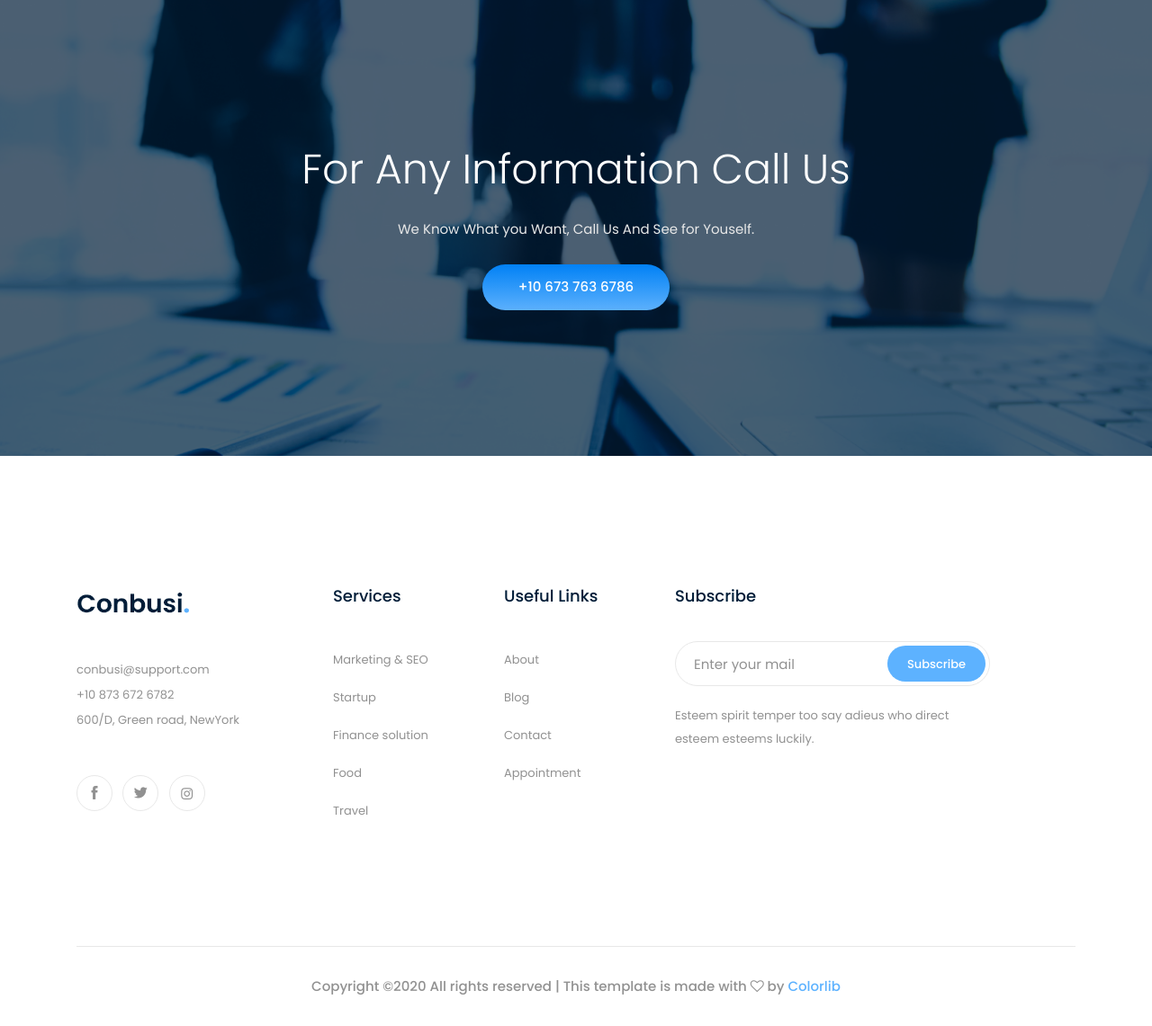
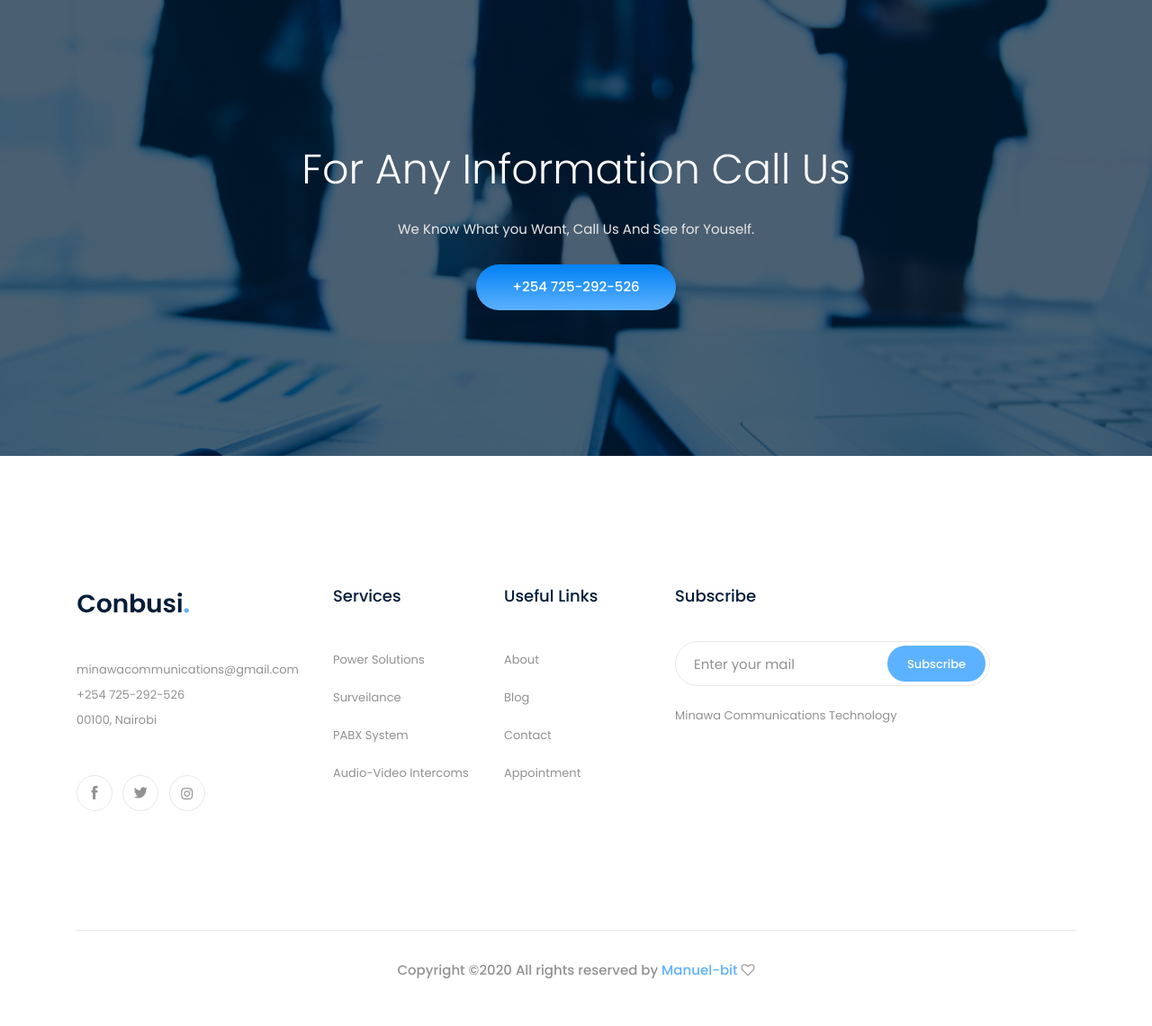
Before and after one commit to Manuel-bit/Minawa, a Django app: page / in a window 1280 px wide. Shown: the part 4593-5734 px from the top of the page at 90% size. After the commit the page ends 5681 px from the top, so only its background shows below. Run offline with Django 3.2, Linux system fonts and the light colour scheme; data that the repository does not hold is empty; some libraries are stand-ins or nearby versions.

Commit message:
change contact info

```diff
--- a/home/templates/home/base.html
+++ b/home/templates/home/base.html
@@ -46,15 +46,15 @@
                             <div class="header_right d-flex">
                                     <div class="short_contact_list">
                                             <ul>
-                                                <li><a href="#"> <i class="fa fa-envelope"></i> info@docmed.com</a></li>
-                                                <li><a href="#"> <i class="fa fa-phone"></i> 1601-609 6780</a></li>
+                                                <li><a href="#"> <i class="fa fa-envelope"></i> minawacommunications@gmail.com</a></li>
+                                                <li><a href="#"> <i class="fa fa-phone"></i> +254 725-192-526 </a></li>
                                             </ul>
                                         </div>
                                         <div class="social_media_links">
                                             <a href="#">
                                                 <i class="fa fa-linkedin"></i>
                                             </a>
-                                            <a href="#">
+                                            <a href="https://www.facebook.com/Minawa-communication-technology-108753760703719">
                                                 <i class="fa fa-facebook"></i>
                                             </a>
                                             <a href="#">
@@ -133,7 +133,7 @@
                     <div class="info_text text-center">
                         <h3>For Any Information Call Us</h3>
                         <p>We Know What you Want, Call Us And See for Youself.</p>
-                        <a class="boxed-btn3" href="#">+10 673 763 6786</a>
+                        <a class="boxed-btn3" href="#">+254 725-292-526</a>
                     </div>
                 </div>
             </div>
@@ -154,14 +154,14 @@
                                 </a>
                             </div>
                             <p>
-                                    <a href="#">conbusi@support.com</a> <br>
-                                    +10 873 672 6782 <br>
-                                    600/D, Green road, NewYork
+                                    <a href="#">minawacommunications@gmail.com</a> <br>
+                                    +254 725-292-526 <br>
+                                    00100, Nairobi
                             </p>
                             <div class="socail_links">
                                 <ul>
                                     <li>
-                                        <a href="#">
+                                        <a href="https://www.facebook.com/Minawa-communication-technology-108753760703719">
                                             <i class="ti-facebook"></i>
                                         </a>
                                     </li>
@@ -186,11 +186,10 @@
                                     Services
                             </h3>
                             <ul>
-                                <li><a href="#">Marketing & SEO</a></li>
-                                <li><a href="#"> Startup</a></li>
-                                <li><a href="#">Finance solution</a></li>
-                                <li><a href="#">Food</a></li>
-                                <li><a href="#">Travel</a></li>
+                                <li><a href="#">Power Solutions</a></li>
+                                <li><a href="#"> Surveilance</a></li>
+                                <li><a href="#"> PABX System</a></li>
+                                <li><a href="#">Audio-Video Intercoms</a></li>
                             </ul>
 
                         </div>
@@ -217,7 +216,7 @@
                                         <input type="text" placeholder="Enter your mail">
                                         <button type="submit">Subscribe</button>
                                     </form>
-                                    <p class="newsletter_text">Esteem spirit temper too say adieus who direct esteem esteems luckily.</p>
+                                    <p class="newsletter_text">Minawa Communications Technology</p>
                                 </div>
                     </div>
                 </div>
@@ -230,7 +229,7 @@
                     <div class="col-xl-12">
                         <p class="copy_right text-center">
                             <!-- Link back to Colorlib can't be removed. Template is licensed under CC BY 3.0. -->
-Copyright &copy;<script>document.write(new Date().getFullYear());</script> All rights reserved | This template is made with <i class="fa fa-heart-o" aria-hidden="true"></i> by <a href="https://colorlib.com" target="_blank">Colorlib</a>
+Copyright &copy;<script>document.write(new Date().getFullYear());</script> All rights reserved by <a href="https://colorlib.com" target="_blank">Manuel-bit</a> <i class="fa fa-heart-o" aria-hidden="true"></i>
 <!-- Link back to Colorlib can't be removed. Template is licensed under CC BY 3.0. -->
                         </p>
                     </div>
--- a/home/templates/home/index.html
+++ b/home/templates/home/index.html
@@ -81,7 +81,7 @@
             <div class="col-xl-4 col-md-6 col-lg-4">
                 <div class="single_service text-center">
                     <div class="service_icon">
-                        <img src="img/svg_icon/1.svg" alt="">
+                        <img src="../static/img/svg_icon/upload.svg" alt="" style="height: 50px;">
                     </div>
                     <h3>Audio and Video door phone intercoms</h3>
                     <p>Minawa secures your home  by using audio and video systems through allowing you to visually confirm and audibly speaks to visitors  to your home or business.
@@ -92,7 +92,7 @@
             <div class="col-xl-4 col-md-6 col-lg-4">
                 <div class="single_service text-center">
                     <div class="service_icon">
-                        <img src="img/svg_icon/2.svg" alt="">
+                        <img src="../static/img/svg_icon/telephone.svg" alt="" style="height: 50px;">
                     </div>
                     <h3>Office Telephone and PABX system</h3>
                     <p>Our company is a reputable source of innovative intercom systems and private automatic branch (PABX) systems set up.</p> <br>
@@ -102,7 +102,7 @@
             <div class="col-xl-4 col-md-6 col-lg-4">
                 <div class="single_service text-center">
                     <div class="service_icon">
-                        <img src="img/svg_icon/3.svg" alt="">
+                        <img src="../static/img/svg_icon/optical-fiber.svg" alt="" style="height: 50px;">
                     </div>
                     <h3>Fiber Optics</h3>
                     <p>Fibre Optic Cable and Accessories Prices available on our website. We provide fiber installation and maintainance.</p> <br><br>
@@ -112,7 +112,7 @@
             <div class="col-xl-4 col-md-6 col-lg-4">
                 <div class="single_service text-center">
                     <div class="service_icon">
-                        <img src="img/svg_icon/4.svg" alt="">
+                        <img src="../static/img/svg_icon/innovation .svg" alt="" style="height: 50px;">
                     </div>
                     <h3>Power Solutions</h3>
                     <p>Increasing revenue with renewable energy.We Provide power solutions such as solar pannel installation</p>
@@ -122,7 +122,7 @@
             <div class="col-xl-4 col-md-6 col-lg-4">
                 <div class="single_service text-center">
                     <div class="service_icon">
-                        <img src="img/svg_icon/5.svg" alt="">
+                        <img src="../static/img/svg_icon/security-camera.svg" alt="" style="height: 50px;">
                     </div>
                     <h3>Surveilance and Security </h3>
                     <p>Need Eyes in your compound?, or yet at your bussiness area. We provide CCTV installation and maintainance.</p>
@@ -274,7 +274,7 @@
                                     perfectly well. Thank You Minawa.  </p>
                                     <div class="testmonial_author">
                                         <div class="thumb">
-                                                <img src="img/case/testmonial.png" alt="">
+                                                <img src="../static/img/case/testmonial.png" alt="">
                                         </div>
                                         <h3>Emmanuel Abraham Njugun</h3>
                                         <span>Business Owner</span>
@@ -284,16 +284,16 @@
                     <div class="single_carousel">
                         <div class="single_testmonial text-center">
                                 <div class="quote">
-                                        <img src="img/svg_icon/quote.svg" alt="">
+                                    <img src="../static/img/svg_icon/quote.svg" alt="">
                                 </div>
-                                    <p>Donec imperdiet congue orci consequat mattis. Donec rutrum porttitor <br>
-                                            sollicitudin. Pellentesque id dolor tempor sapien feugiat ultrices nec sed neque.  <br>
-                                            Fusce ac mattis nulla. Morbi eget ornare dui. </p>
+                                <p>Minawa telecomunications is the best service Provider when it comes to solar power installation
+                                    , renewable energy. They helped me build a solar system for my irrigation scheme two years ago. It is still serving me
+                                perfectly well. Thank You Minawa.  </p>
                                 <div class="testmonial_author">
                                     <div class="thumb">
-                                                <img src="img/case/testmonial.png" alt="">
+                                            <img src="../static/img/case/testmonial.png" alt="">
                                     </div>
-                                        <h3>Robert Thomson</h3>
+                                    <h3>Emmanuel Abraham Njugun</h3>
                                     <span>Business Owner</span>
                                 </div>
                             </div>
@@ -301,16 +301,16 @@
                 <div class="single_carousel">
                     <div class="single_testmonial text-center">
                             <div class="quote">
-                                        <img src="img/svg_icon/quote.svg" alt="">
+                                <img src="../static/img/svg_icon/quote.svg" alt="">
                             </div>
-                                    <p>Donec imperdiet congue orci consequat mattis. Donec rutrum porttitor <br>
-                                            sollicitudin. Pellentesque id dolor tempor sapien feugiat ultrices nec sed neque.  <br>
-                                            Fusce ac mattis nulla. Morbi eget ornare dui. </p>
+                            <p>Minawa telecomunications is the best service Provider when it comes to solar power installation
+                                , renewable energy. They helped me build a solar system for my irrigation scheme two years ago. It is still serving me
+                            perfectly well. Thank You Minawa.  </p>
                             <div class="testmonial_author">
                                 <div class="thumb">
-                                                <img src="img/case/testmonial.png" alt="">
+                                        <img src="../static/img/case/testmonial.png" alt="">
                                 </div>
-                                        <h3>Robert Thomson</h3>
+                                <h3>Emmanuel Abraham Njugun</h3>
                                 <span>Business Owner</span>
                             </div>
                         </div>
```
Also changed, not shown: static/img/svg_icon/innovation .svg (added), static/img/svg_icon/optical-fiber.svg (added), static/img/svg_icon/security-camera.svg (added), static/img/svg_icon/telephone.svg (added), static/img/svg_icon/upload.svg (added). Lines whose indentation alone changed are shown as unchanged.
